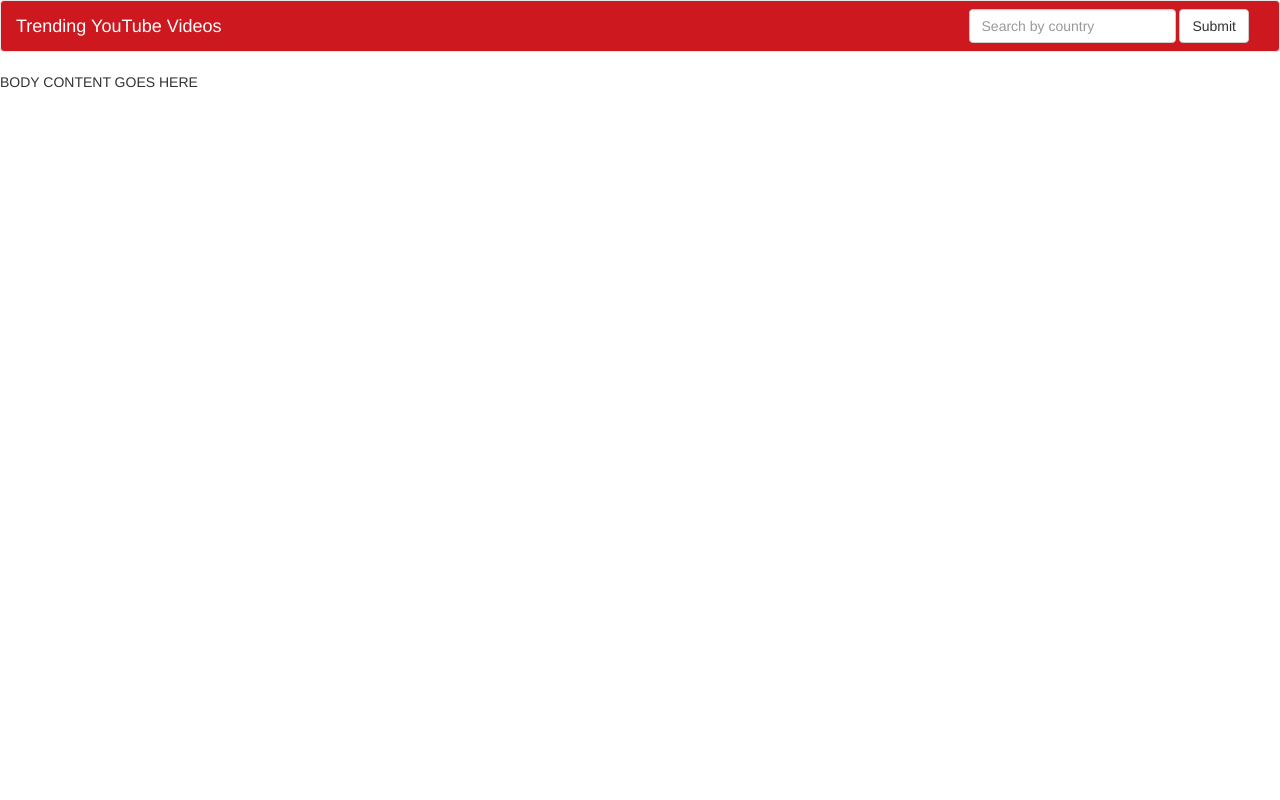
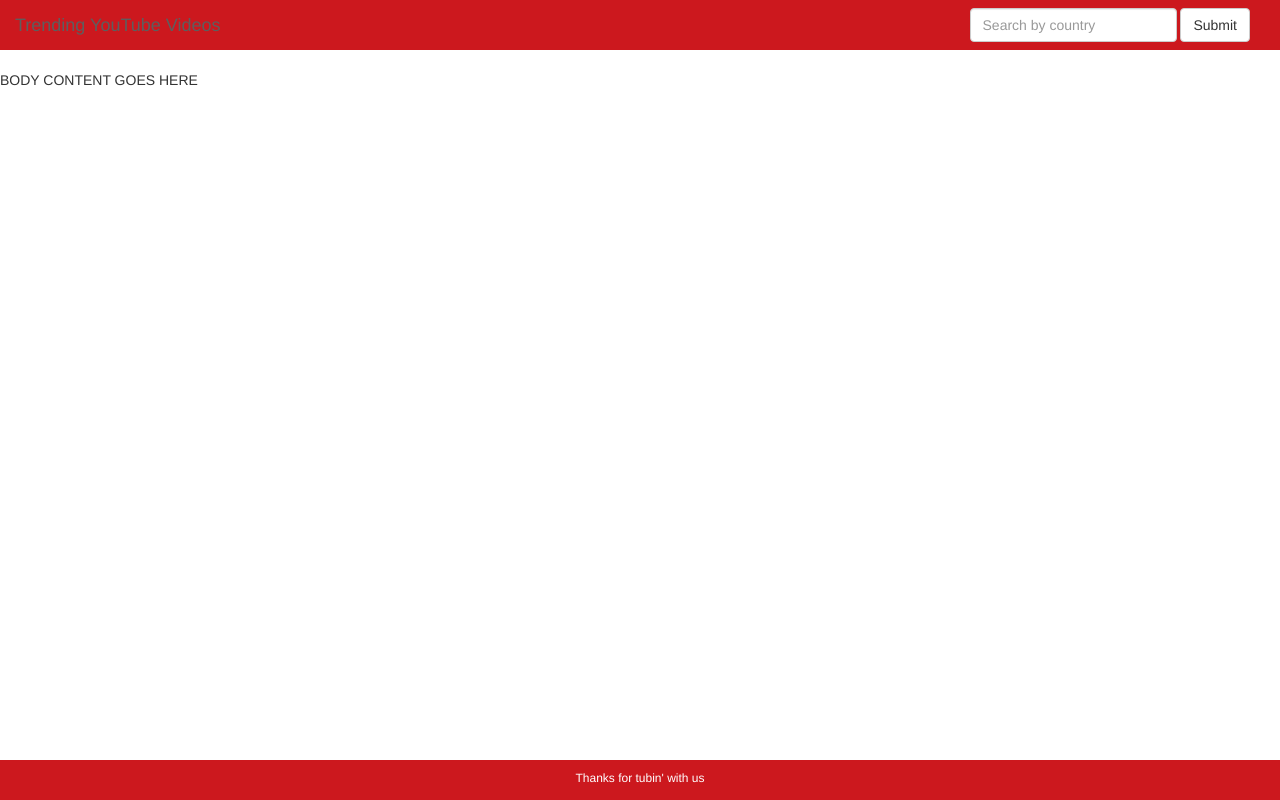
Before and after one commit to Afraysse/spectra_project, a Flask app: template templates/base.html in a window 1280 px wide. Run offline with Flask 2, Linux system fonts and the light colour scheme; the template is opened without the code that fills it, so the values that code supplies are empty; parts of the project's set-up code (start-up, migrations or seed data) failed here and were passed over; some libraries are stand-ins or nearby versions.

Commit message:
Add columns and footer

```diff
--- a/static/css/styles.css
+++ b/static/css/styles.css
@@ -1,7 +1,34 @@
+.navbar {
+    border-radius: 0;
+}
+
 .navbar-default {
     background-color: #CC181E;
+    border: none;
 }
 
 .navbar-default .navbar-brand {
     color: #FFFFFF;
 }
+
+#right-col {
+    height: 100%;
+    min-height: 100%;
+}
+
+#map {
+    height: 500px;
+    width: 100%;
+}
+
+.footer {
+    bottom: 0;
+    background-color: #CC181E;
+    color: #FFFFFF;
+    font-size: 12px;
+    height: 40px; /* Set the fixed height of the footer here */
+    padding-top: 10px;
+    position: absolute;
+    text-align: center;
+    width: 100%;
+}
--- a/templates/base.html
+++ b/templates/base.html
@@ -48,6 +48,12 @@
 
   {% block content %}BODY CONTENT GOES HERE{% endblock %}
 
+  <footer class="footer">
+    <div class="container">
+      <p>Thanks for tubin' with us</p>
+    </div>
+  </footer>
+
   <!-- Required for Bootstrap plugins -->
   <script src="https://ajax.googleapis.com/ajax/libs/jquery/1.11.3/jquery.min.js"></script>
   <script src="https://maxcdn.bootstrapcdn.com/bootstrap/3.3.6/js/bootstrap.min.js"></script>
```
Also changed, not shown: templates/homepage.html (+15 -1 lines).
